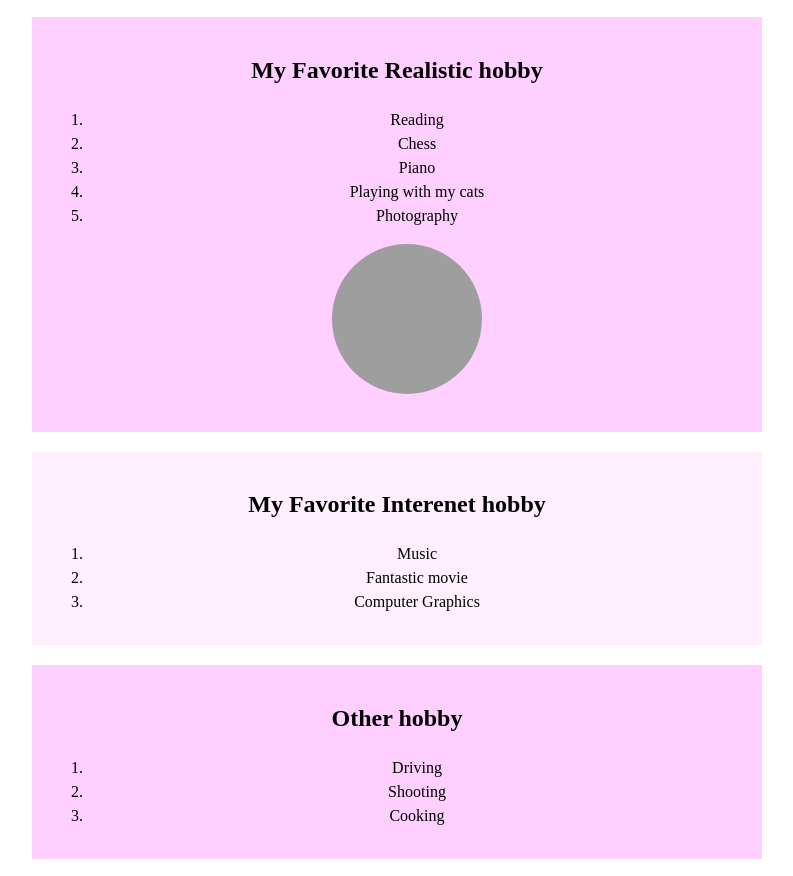
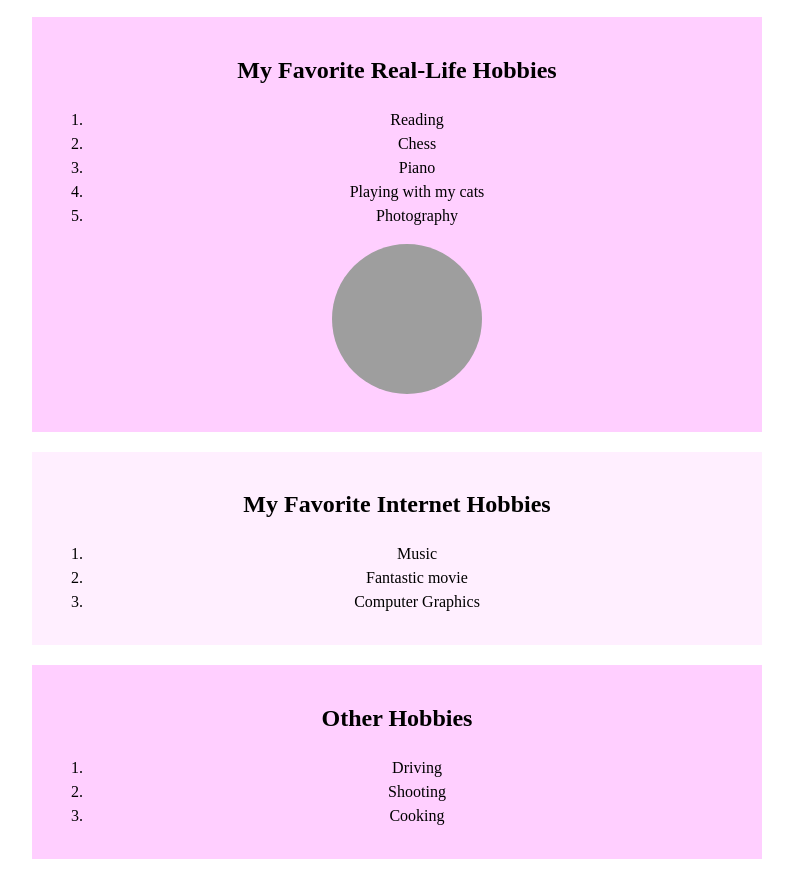
Before and after one commit to NBNBTM/personal-web, a plain HTML site: page index.html in a window 1280 px wide. Shown: the part 573-1449 px from the top of the page, without its empty margins (243-1036 px from the left). Drawn offline with Linux system fonts and the light colour scheme; grey boxes are pictures that could not be loaded.

Commit message:
Fix typos and improve documentation

```diff
--- a/index.html
+++ b/index.html
@@ -62,7 +62,7 @@ tr:nth-child(even) {
     max-width: 700px;
     margin: 20px auto;
     line-height: 1.5">
-<h2>My Favorite Realistic hobby</h2>
+<h2>My Favorite Real-Life Hobbies</h2>
 <p></p>
 <ol>
   <li>Reading</li>
@@ -71,7 +71,7 @@ tr:nth-child(even) {
   <li>Playing with my cats</li>
   <li>Photography</li>
 </ol>
-<img src="converted_image.png" alt="Mycat" style="
+<img src="converted_image.png" alt="My cat" style="
         width: 150px;
         height: 150px;
         border-radius: 50%;
@@ -88,7 +88,7 @@ tr:nth-child(even) {
     margin: 20px auto;
     line-height: 1.5">
 <p></p>
-<h2>My Favorite Interenet hobby</h2>
+<h2>My Favorite Internet Hobbies</h2>
 <p></p>
 <ol>
   <li>Music</li>
@@ -106,7 +106,7 @@ tr:nth-child(even) {
     max-width: 700px;
     margin: 20px auto;
     line-height: 1.5">
-<h2>Other hobby</h2>
+<h2>Other Hobbies</h2>
 <p></p>
 <ol>
   <li>Driving</li>
```
Also changed, not shown: 1 other file.
